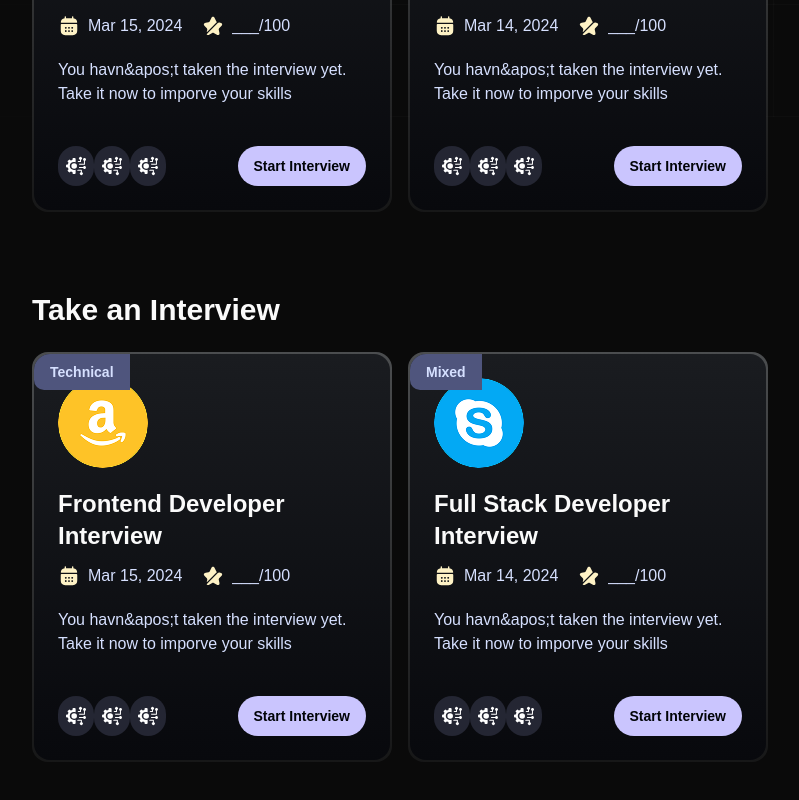
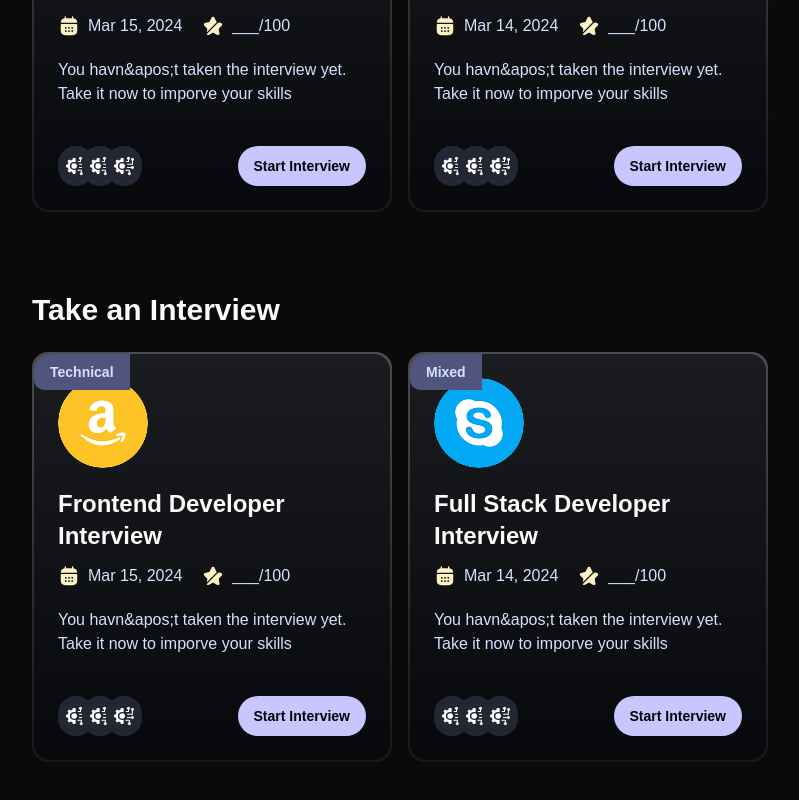
Before and after one commit to programmersEmperor/AI-Recruiter, a Next.js app: page / in a window 1280 px wide. Shown: the part 783-1583 px from the top of the page, without its empty margins (32-831 px from the left). Built offline with nearby package versions, Linux system fonts and the light colour scheme; a web font is replaced by a local one.

Commit message:
ui: make the tech stack icon overlap each other

```diff
--- a/src/components/displayTechStack.tsx
+++ b/src/components/displayTechStack.tsx
@@ -1,4 +1,4 @@
-import { getTechLogos } from "@/lib/utils";
+import { cn, getTechLogos } from "@/lib/utils";
 import Image from "next/image";
 
 const DisplayTechStack = async ({techStack}: TechIconProps)=>{
@@ -6,7 +6,7 @@ const DisplayTechStack = async ({techStack}: TechIconProps)=>{
     return <div className="flex">
         {
             techIcons.slice(0, 3).map(({tech, url}, index)=>{
-                return <div key={tech} className="group bg-dark-300 rounded-full p-2 flex-center">
+                return <div key={tech} className={cn("group bg-dark-300 rounded-full p-2 flex-center", index >= 1 && '-ms-3')}>
                     <span className="tech-tooltip">{tech}</span>
                     <Image src={url} className="size-5" alt={tech} width={100} height={100} />
                 </div>
```
